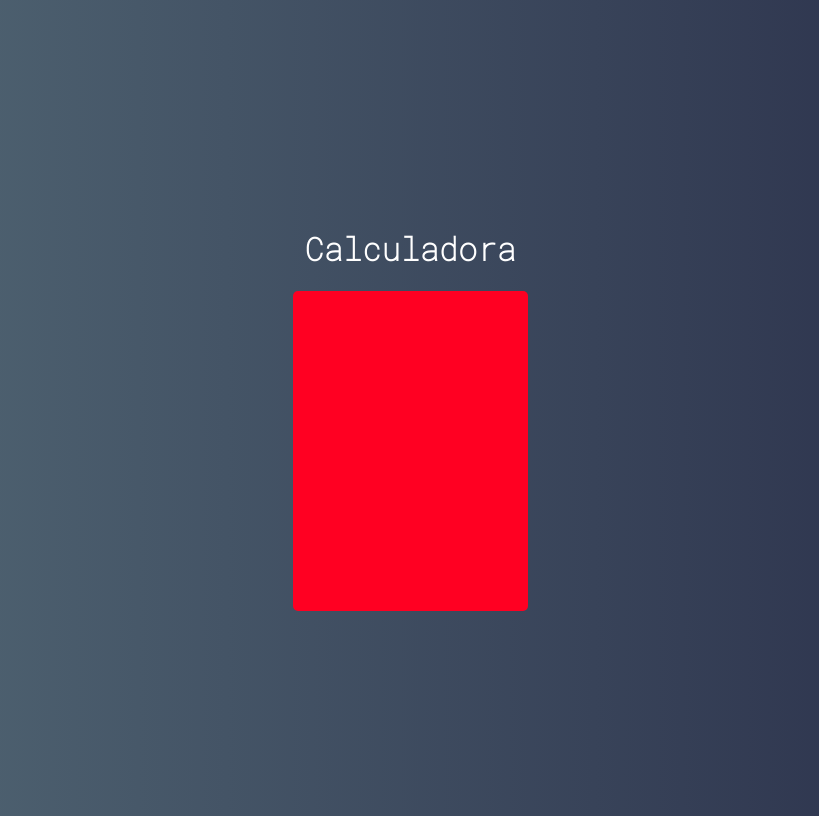
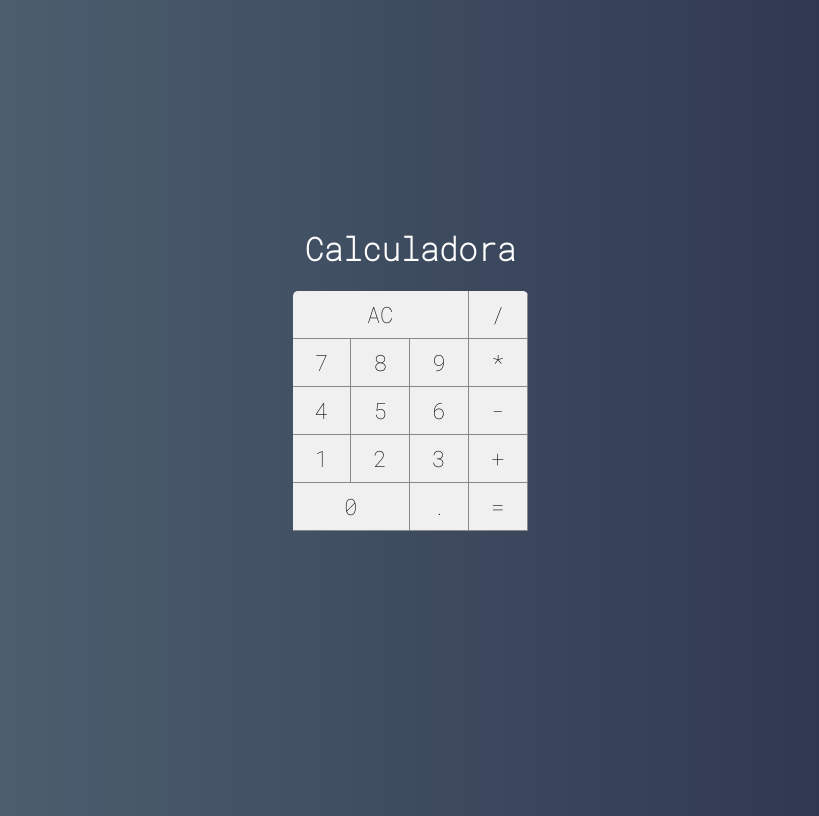
Before and after one commit to Henrique1204/Calculadora-React, a React (Create React App) app: page / in a window 1280 px wide. Shown: the whole page, without its empty margins (230-1049 px from the left). Built offline with nearby package versions, Linux system fonts and the light colour scheme.

Commit message:
Adicionar componente Botao

```diff
--- /dev/null
+++ b/src/componentes/Botao.css
@@ -0,0 +1,13 @@
+:root {
+    --bg-botao: #F0F0F0;
+    --border-botao: 1px solid #888;
+}
+
+.Botao {
+    border: none;
+    border-right: var(--border-botao);
+    border-bottom: var(--border-botao);
+    font-size: 1.4rem;
+    background-color: var(--bg-botao);
+    outline: none;
+}
--- /dev/null
+++ b/src/componentes/Botao.jsx
@@ -0,0 +1,6 @@
+import React from "react";
+import "./Botao.css";
+
+export default (props) => {
+    return (<button className={`Botao ${props["classe"]}`}>{props["legenda"]}</button>);
+}
--- a/src/main/Calculadora.css
+++ b/src/main/Calculadora.css
@@ -2,6 +2,16 @@
     width: 235px;
     height: 320px;
     border-radius: 5px;
-    background-color: #F02;
+    display: grid;
+    grid-template-columns: repeat(4, 1fr);
+    grid-template-rows: repeat(auto-fit, 48px);
     overflow: hidden;
 }
+
+.Botao.AC {
+    grid-column: span 3;
+}
+
+.Botao.B0 {
+    grid-column: span 2;
+}
--- a/src/main/Calculadora.jsx
+++ b/src/main/Calculadora.jsx
@@ -1,13 +1,29 @@
 import React, { Component } from "react";
+import Botao from "../componentes/Botao";
 import "./Calculadora.css";
 
 export default class Calculadora extends Component {
 
-
     render() {
         return (
             <div className="Calculadora">
-
+                <Botao legenda="AC" classe="AC" />
+                <Botao legenda="/" />
+                <Botao legenda="7" />
+                <Botao legenda="8" />
+                <Botao legenda="9" />
+                <Botao legenda="*" />
+                <Botao legenda="4" />
+                <Botao legenda="5" />
+                <Botao legenda="6" />
+                <Botao legenda="-" />
+                <Botao legenda="1" />
+                <Botao legenda="2" />
+                <Botao legenda="3" />
+                <Botao legenda="+" />
+                <Botao legenda="0" classe="B0" />
+                <Botao legenda="." />
+                <Botao legenda="=" />
             </div>
         );
     }
```
